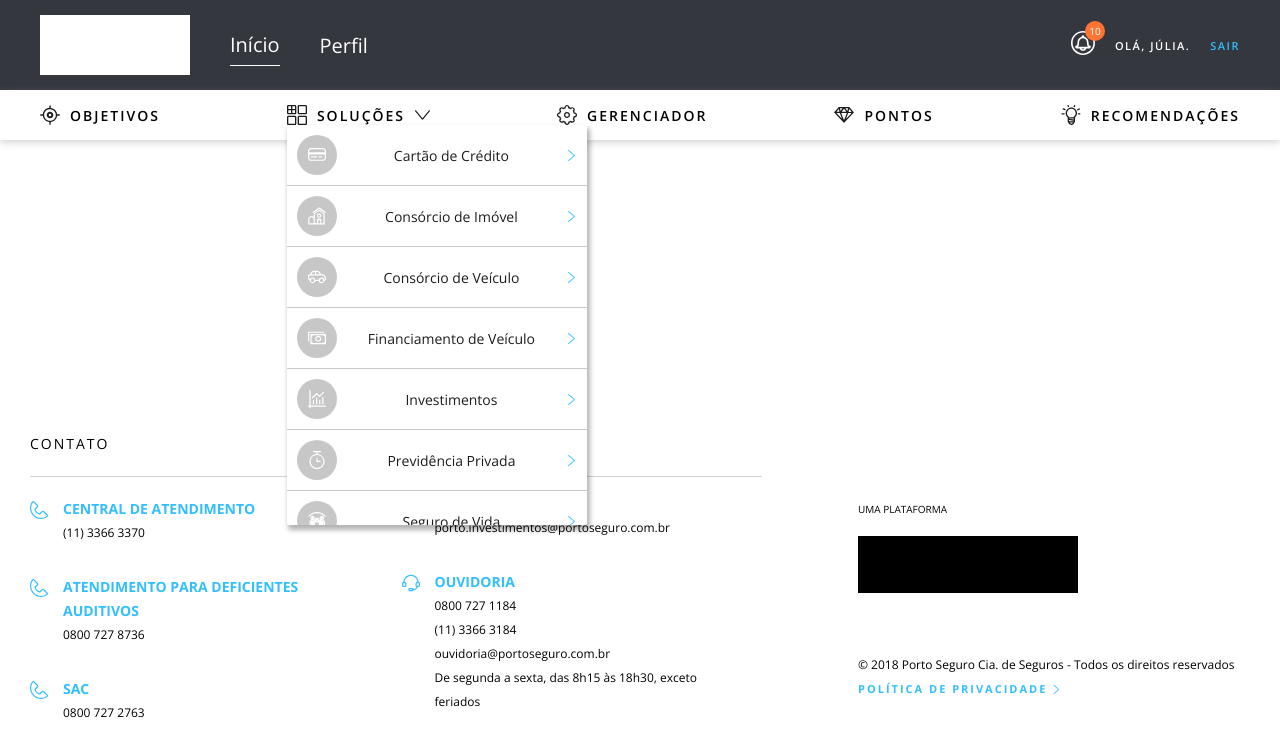
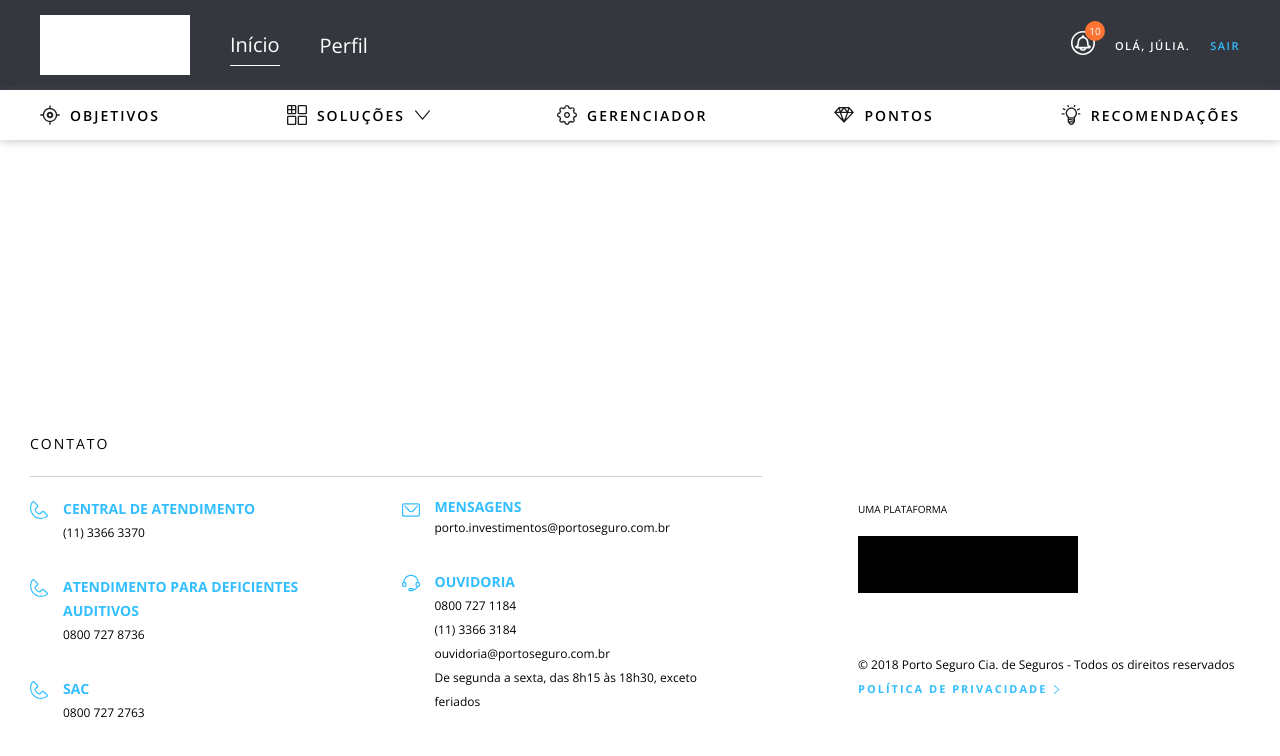
Before and after one commit to dwolfx/conquista_porto, a React (Create React App) app: page / in a window 1280 px wide. Shown: the top 756 px of the page. Built offline with nearby package versions, Linux system fonts and the light colour scheme.

Commit message:
[PCNE-68] - Husky fix

```diff
--- a/src/components/Header/BottomMenu/index.js
+++ b/src/components/Header/BottomMenu/index.js
@@ -46,8 +46,7 @@ export default function BottomMenu() {
             <BottomMenuText>Soluções</BottomMenuText>
             {isUp ? <ArrowUpIcon /> : <ArrowDownIcon />}
           </WrapperBottomMenuItem>
-          {/* <Dropdown isOpen={isUp} setOpen={setIsUp} width="300px"> */}
-          <Dropdown isOpen={1}  width="300px">
+          <Dropdown isOpen={isUp} setOpen={setIsUp} width="300px">
             <SolutionsContainer>
               <SolutionsItem>
                 <IconCircle>
```
Also changed, not shown: src/components/Header/BottomMenu/styles.js (line endings or trailing spaces).
